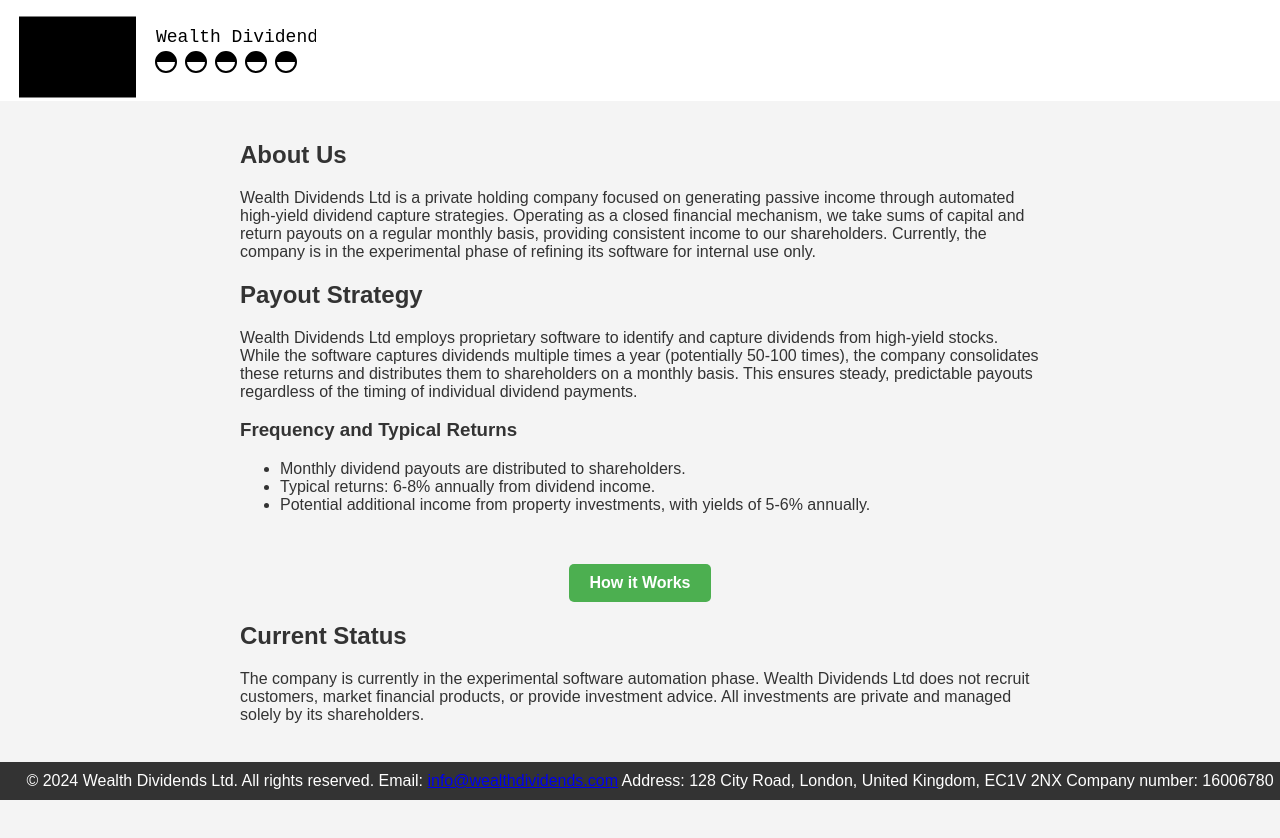
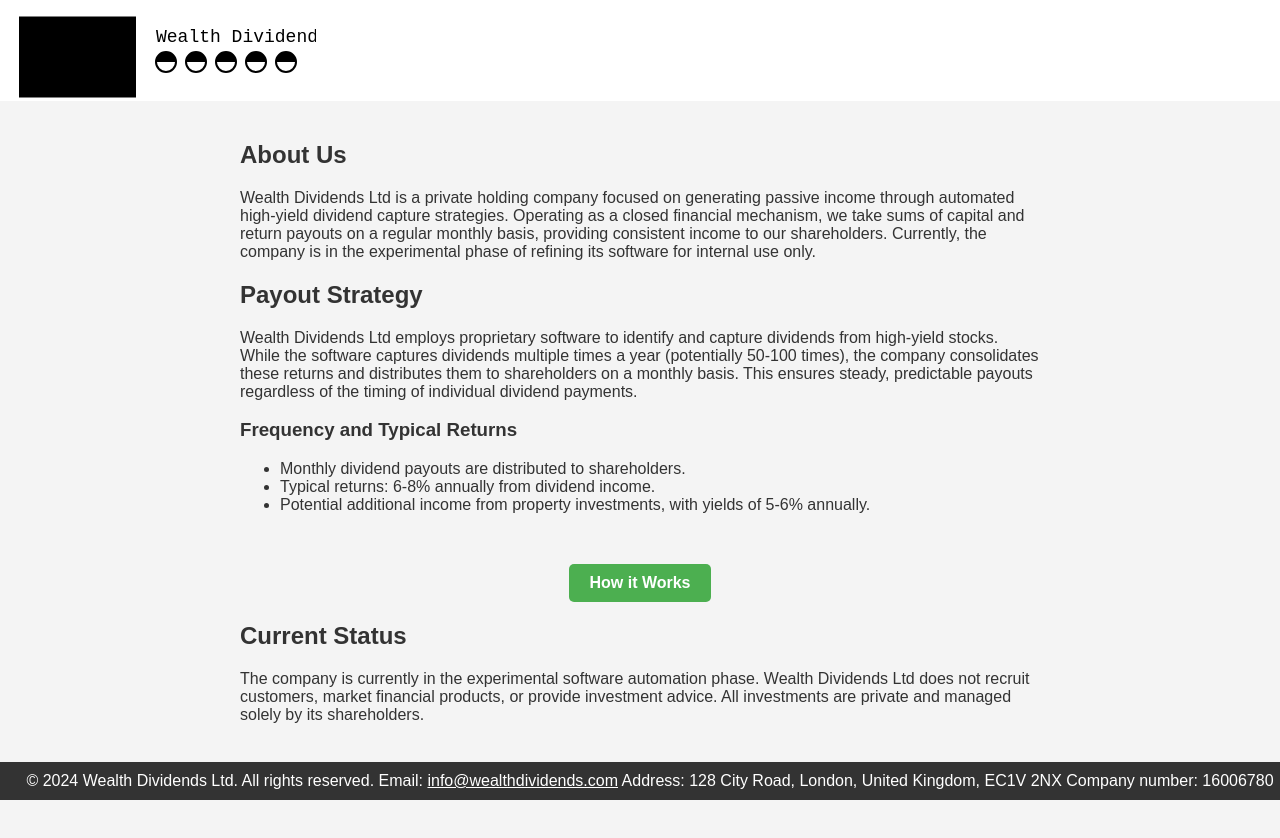
Before and after one commit to error265/error265.github.io, a plain HTML site: page index.html in a window 1280 px wide. Drawn offline with Linux system fonts and the light colour scheme.

Commit message:
Update index.html

```diff
--- a/index.html
+++ b/index.html
@@ -40,6 +40,9 @@
             position: fixed;
             bottom: 0px;
             width: 100vw;
+        }
+        footer a {
+            color: white
         }
         /* Button styles */
         .button {
```
